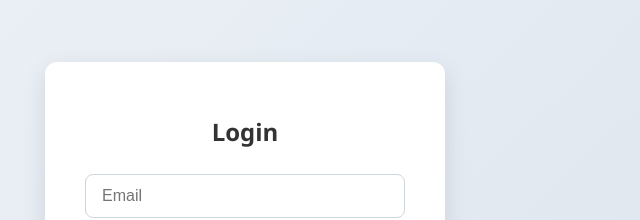
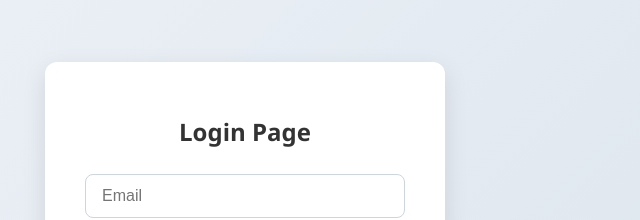
Before and after one commit to amosnyirenda123/ticket-app-frontend, a React (Vite) app: page / in a window 1280 px wide. Shown: the part 157-377 px from the top of the page, without its empty margins (395-1035 px from the left). Built offline with nearby package versions, Linux system fonts and the light colour scheme.

Commit message:
made changes to login

```diff
--- a/src/pages/Login.jsx
+++ b/src/pages/Login.jsx
@@ -4,7 +4,7 @@ const Login = () => {
   return (
     <div className='form-container'>
       <form className='form-box'>
-        <h2>Login</h2>
+        <h2>Login Page</h2>
         <input type='email' placeholder='Email' required />
         <input type='password' placeholder='Password' required />
         <button type='submit'>Sign In</button>
```
